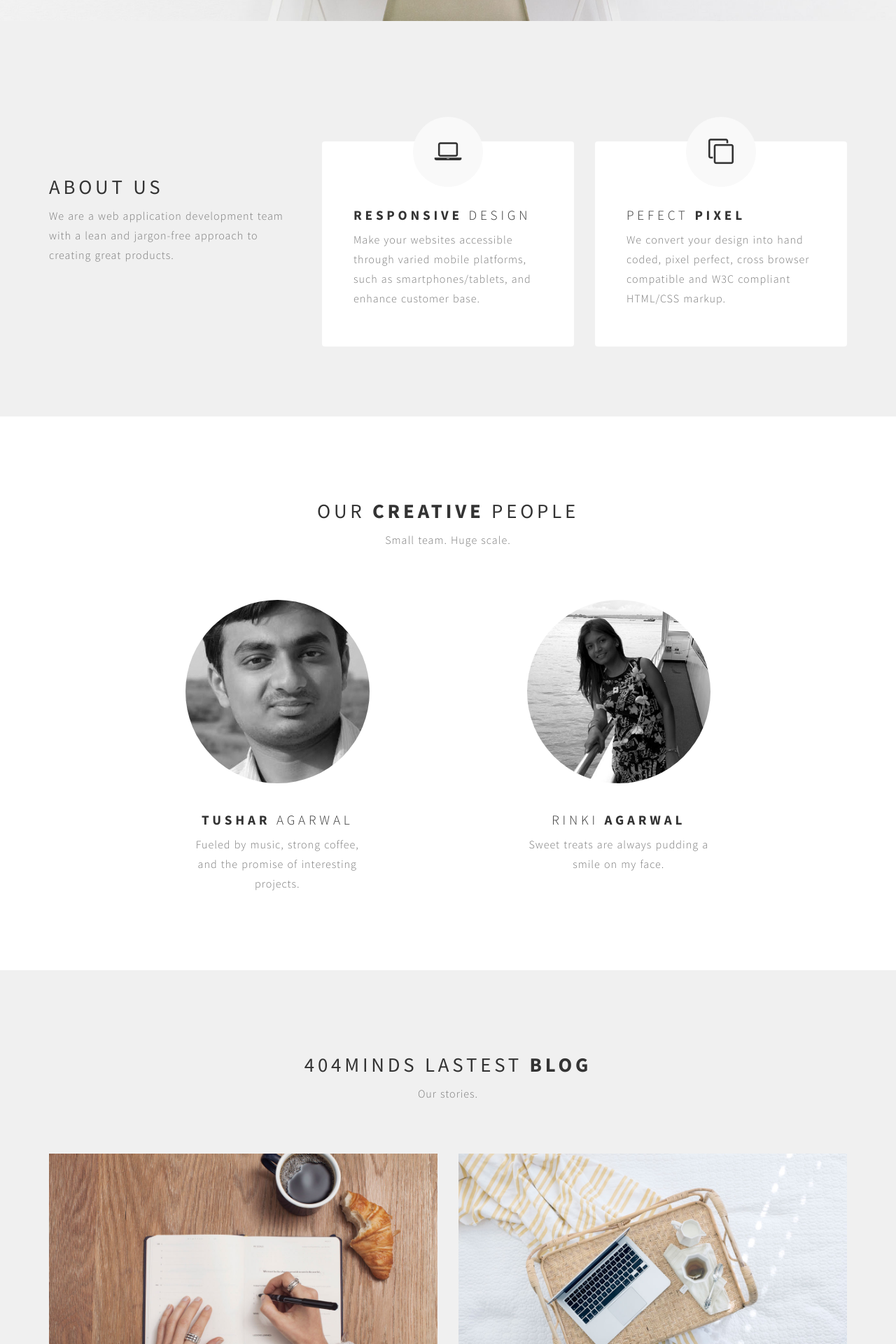
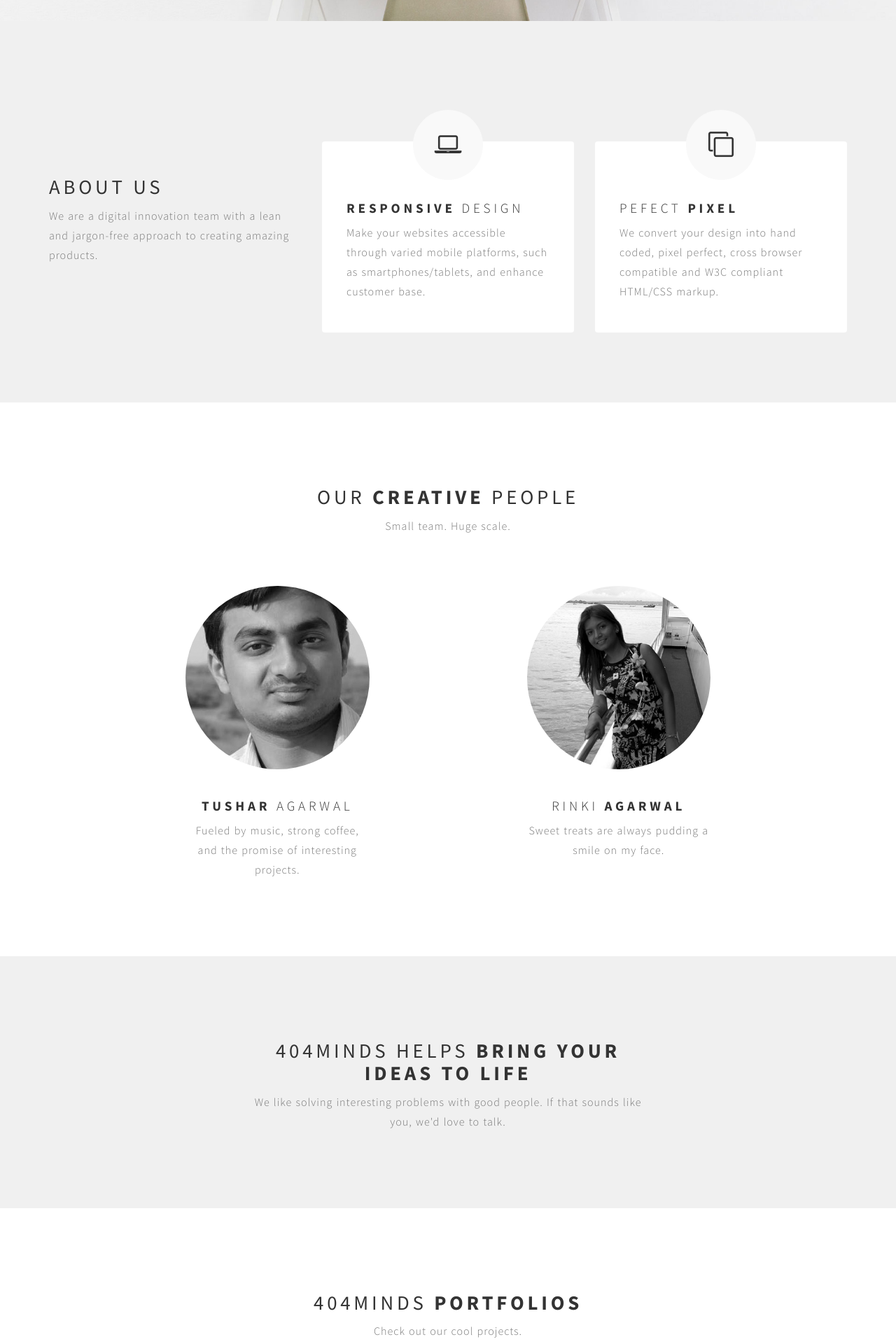
Before and after one commit to 404minds/website, a PHP site: page / in a window 1280 px wide. Shown: the part 640-2560 px from the top of the page at 70% size. Run offline with PHP 8.4, Linux system fonts and the light colour scheme.

Commit message:
Improve content, layout and meta tags

```diff
--- a/contact.php
+++ b/contact.php
@@ -1,7 +1,7 @@
 <?php
 $errors = '';
 /* Replace with your email */
-$myemail = 'khaitawng2014@gmail.com';
+$myemail = 'info@404minds.com';
 if(empty($_POST['name']) ||
    empty($_POST['email']) ||
    empty($_POST['message']))
--- a/css/style.css
+++ b/css/style.css
@@ -68,6 +68,7 @@ strong {
 #about,
 #team,
 #blog,
+#what-we-do,
 #portfolio,
 #contact,
 #pricing {
@@ -77,12 +78,14 @@ strong {
 
 #about,
 #blog,
+#what-we-do,
 #contact {
   background-color: #f0f0f0;
 }
 
 #team,
 #blog,
+#what-we-do,
 #portfolio,
 footer,
 #pricing {
@@ -262,7 +265,7 @@ footer,
   background-color: #ffffff;
   border-radius: 4px;
   position: relative;
-  padding: 45px;
+  padding: 35px;
   margin-top: 32px;
 }
 
@@ -824,6 +827,7 @@ footer {
   #about,
   #team,
   #blog,
+  #what-we-do,
   #portfolio,
   #contact {
     padding-top: 80px;
--- a/index.html
+++ b/index.html
@@ -6,14 +6,24 @@
   <meta http-equiv="X-UA-Compatible" content="IE=Edge" />
   <meta name="viewport" content="width=device-width, initial-scale=1" />
   <meta name="description"
-    content="Web development and user experience consultancy specializing in targeted, rapid and standards based development. Based in Bangalore, India." />
+    content="Web development, mobile app development, and user experience consultancy specializing in targeted, rapid and standards based development. Based in Bangalore, India." />
   <meta name="keywords"
     content="web development, web design, frontend, mobile applications, utility apps, react, android" />
   <meta name="author" content="Tushar Agarwal" />
 
+  <meta property="og:title" content="404Minds Technologies">
+  <meta property="og:description" content="Web development, mobile app development, and user experience consultancy specializing in targeted, rapid and standards based development.">
+  <meta property="og:image" content="https://404minds.com/images/logo.png">
+  <meta property="og:url" content="https://404minds.com">
+  <meta name="twitter:card" content="summary_large_image">
+  <meta property="og:site_name" content="404Minds Technologies">
+
+  <link rel="shortcut icon" href="images/favicon.ico" type="image/x-icon">
+  <link rel="icon" href="images/favicon.ico" type="image/x-icon">
+
   <!-- Site title ================================================== -->
   <title>
-    Web development, responsive design, mobile development by 404 Minds
+    Web & Mobile application development, responsive design by 404 Minds
   </title>
 
   <!-- Bootstrap CSS ================================================== -->
@@ -91,8 +101,8 @@
           <div class="section-title">
             <h1>ABOUT US</h1>
             <p>
-              We are a web application development team with a lean and
-              jargon-free approach to creating great products.
+              We are a digital innovation team with a lean and
+              jargon-free approach to creating amazing products.
             </p>
           </div>
         </div>
@@ -122,6 +132,18 @@
             </p>
           </div>
         </div>
+
+        <!-- <div class="col-md-3 col-sm-6">
+          <div class="about-thumb">
+            <div class="about-icon">
+              <span><i class="fa fa-laptop"></i></span>
+            </div>
+            <h2><strong>Consulting</strong></h2>
+            <p>
+              Consultations that take your company and situation into account so that your company is always up-to-date.
+            </p>
+          </div>
+        </div> -->
       </div>
     </div>
   </section>
@@ -187,7 +209,7 @@
   </section>
 
   <!-- Blog section -->
-  <section id="blog">
+  <!-- <section id="blog">
     <div class="container">
       <div class="row">
         <div class="col-md-offset-3 col-md-6 col-sm-offset-1 col-sm-10">
@@ -240,6 +262,21 @@
         </div>
       </div>
     </div>
+  </section> -->
+
+  <section id="what-we-do">
+    <div class="container">
+        <div class="row">
+          <div class="col-md-offset-3 col-md-6 col-sm-offset-1 col-sm-10">
+              <div class="text-center">
+                <h1>404Minds helps <strong>bring your ideas to life</strong></h1>
+                <p>
+                  We like solving interesting problems with good people. If that sounds like you, we'd love to talk.
+                </p>
+              </div>
+            </div>
+        </div>
+    </div>
   </section>
 
   <!-- Portfolio section -->
@@ -281,12 +318,12 @@
               <div class="iso-box-wrapper col4-iso-box">
                 <div class="iso-box website webapp col-md-4 col-sm-6">
                   <div class="portfolio-thumb">
-                    <a href="single-project.html">
+                    <a href="#">
                       <img src="images/portfolio-img1.jpg" class="img-responsive" alt="Frontdesk.ai - Trainer" />
                       <div class="portfolio-overlay">
                         <div class="portfolio-item">
                           <h2>Frontdesk.ai - Trainer</h2>
-                          <p>Lorem ipsum dolor sit consectetur.</p>
+                          <p>Collaboration platform for trainer and AI</p>
                         </div>
                       </div>
                     </a>
@@ -295,12 +332,12 @@
 
                 <div class="iso-box webapp mobile website col-md-4 col-sm-6">
                   <div class="portfolio-thumb">
-                    <a href="single-project.html">
+                    <a href="#">
                       <img src="images/portfolio-img2.jpg" class="img-responsive" alt="Waitr" />
                       <div class="portfolio-overlay">
                         <div class="portfolio-item">
                           <h2>Waitr</h2>
-                          <p>Lorem ipsum dolor sit consectetur.</p>
+                          <p>Food ordering without a waiter</p>
                         </div>
                       </div>
                     </a>
@@ -309,12 +346,12 @@
 
                 <div class="iso-box website col-md-4 col-sm-6">
                   <div class="portfolio-thumb">
-                    <a href="single-project.html">
+                    <a href="#">
                       <img src="images/portfolio-img3.jpg" class="img-responsive" alt="Portfolio" />
                       <div class="portfolio-overlay">
                         <div class="portfolio-item">
                           <h2>Frontdesk.ai - Website</h2>
-                          <p>Lorem ipsum dolor sit consectetur.</p>
+                          <p>AI based front desk assistant</p>
                         </div>
                       </div>
                     </a>
@@ -323,12 +360,12 @@
 
                 <div class="iso-box webapp website col-md-4 col-sm-6">
                   <div class="portfolio-thumb">
-                    <a href="single-project.html">
+                    <a href="#">
                       <img src="images/portfolio-img4.jpg" class="img-responsive" alt="Portfolio" />
                       <div class="portfolio-overlay">
                         <div class="portfolio-item">
                           <h2>Frontdesk.ai - Dashboard</h2>
-                          <p>Lorem ipsum dolor sit consectetur.</p>
+                          <p>Business configuration panel</p>
                         </div>
                       </div>
                     </a>
@@ -337,12 +374,12 @@
 
                 <div class="iso-box mobile col-md-4 col-sm-6">
                   <div class="portfolio-thumb">
-                    <a href="single-project.html">
+                    <a href="#">
                       <img src="images/portfolio-img5.jpg" class="img-responsive" alt="Helpingo" />
                       <div class="portfolio-overlay">
                         <div class="portfolio-item">
                           <h2>Helpingo</h2>
-                          <p>Lorem ipsum dolor sit consectetur.</p>
+                          <p>Simplifying communication amongst students</p>
                         </div>
                       </div>
                     </a>
@@ -351,12 +388,12 @@
 
                 <div class="iso-box website portfolio col-md-4 col-sm-6">
                   <div class="portfolio-thumb">
-                    <a href="single-project.html">
+                    <a href="#">
                       <img src="images/portfolio-img6.jpg" class="img-responsive" alt="Academic Pathways" />
                       <div class="portfolio-overlay">
                         <div class="portfolio-item">
                           <h2>Academic Pathways</h2>
-                          <p>Lorem ipsum dolor sit consectetur.</p>
+                          <p>Education services to boost career</p>
                         </div>
                       </div>
                     </a>
@@ -365,12 +402,12 @@
 
                 <div class="iso-box webapp website col-md-4 col-sm-6">
                   <div class="portfolio-thumb">
-                    <a href="single-project.html">
+                    <a href="#">
                       <img src="images/portfolio-img7.jpg" class="img-responsive" alt="Photovisi" />
                       <div class="portfolio-overlay">
                         <div class="portfolio-item">
                           <h2>Photovisi</h2>
-                          <p>Lorem ipsum dolor sit consectetur.</p>
+                          <p>Photo collage maker</p>
                         </div>
                       </div>
                     </a>
@@ -379,12 +416,12 @@
 
                 <div class="iso-box portfolio website col-md-4 col-sm-6">
                   <div class="portfolio-thumb">
-                    <a href="single-project.html">
+                    <a href="#">
                       <img src="images/portfolio-img8.jpg" class="img-responsive" alt="Chinky's Portfolio" />
                       <div class="portfolio-overlay">
                         <div class="portfolio-item">
                           <h2>Chinky's Portfolio</h2>
-                          <p>Lorem ipsum dolor sit consectetur.</p>
+                          <p>A 3D visualizer's portfolio</p>
                         </div>
                       </div>
                     </a>
@@ -393,12 +430,12 @@
 
                 <div class="iso-box webapp website col-md-4 col-sm-6">
                   <div class="portfolio-thumb">
-                    <a href="single-project.html">
+                    <a href="#">
                       <img src="images/portfolio-img9.jpg" class="img-responsive" alt="Roadmojo" />
                       <div class="portfolio-overlay">
                         <div class="portfolio-item">
                           <h2>Roadmojo</h2>
-                          <p>Lorem ipsum dolor sit consectetur.</p>
+                          <p>Global Roadtripping Platform</p>
                         </div>
                       </div>
                     </a>
@@ -432,8 +469,11 @@
           <h2>Contact Detail</h2>
           <ul class="contact-detail">
             <li>
-              <p><i class="fa fa-home"></i> Koramangala, Bangalore - India</p>
+              <p><i class="fa fa-home"></i> #226, 18thMain, 6th Block, Koramangala, Bangalore, India</p>
             </li>
+            <li>
+                <p><i class="fa fa-home"></i> A-788, Mughal Road, Kamla Nagar, Agra, Uttar Pradesh, India</p>
+              </li>
             <!-- <li>
                 <p><i class="fa fa-phone"></i> 001 2023432834 / 0234 20342342</p>
               </li> -->
```
Also changed, not shown: images/favicon.ico (added), images/logo.png (added).
